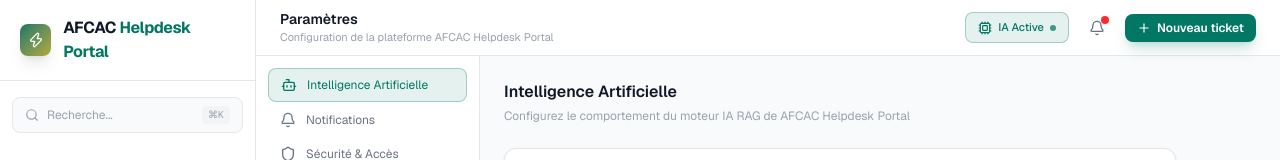
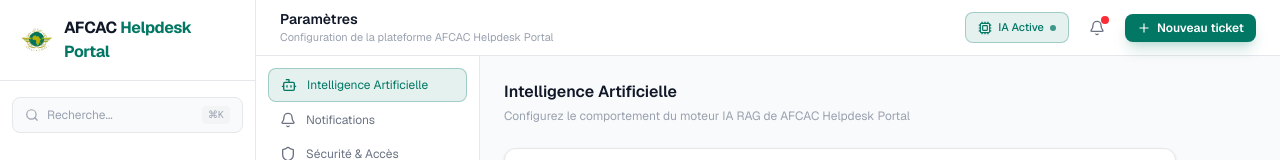
Before and after one commit to afcac-git/HELPDESK, a Next.js app: page /settings in a window 1280 px wide. Shown: the top 160 px of the page. Built offline with nearby package versions, Linux system fonts and the light colour scheme.

Commit message:
Replace sidebar icon with AFCAC logo
Swap the generic gradient/Zap icon for the actual AFCAC brand logo next to the app name.

```diff
--- a/src/components/layout/Sidebar.tsx
+++ b/src/components/layout/Sidebar.tsx
@@ -1,6 +1,7 @@
 "use client";
 
 import Link from "next/link";
+import Image from "next/image";
 import { usePathname } from "next/navigation";
 import {
   LayoutDashboard,
@@ -9,13 +10,13 @@
   BarChart3,
   BookOpen,
   Settings,
-  Zap,
   Search,
   ChevronDown,
   Wifi,
 } from "lucide-react";
 import { cn } from "@/lib/utils";
 import { agents } from "@/data/mock";
+import afcacLogo from "@/images/afcac_logo.png";
 
 const navItems = [
   { href: "/", icon: LayoutDashboard, label: "Command Center" },
@@ -41,9 +42,8 @@
       {/* Logo */}
       <div className="px-5 py-4 border-b border-gray-200">
         <div className="flex items-center gap-3">
-          <div className="w-8 h-8 rounded-lg bg-gradient-to-br from-[#017764] to-[#b0aa34] flex items-center justify-center shadow-lg">
-            <Zap className="w-4 h-4 text-white" />
-          </div>
+          <Image src={afcacLogo} alt="AFCAC" className="w-8 h-8 object-contain shrink-0" priority />
+
           <div>
             <span className="text-gray-900 font-bold text-base tracking-tight">AFCAC</span>
             <span className="text-[#017764] font-bold text-base tracking-tight"> Helpdesk Portal</span>
```
Also changed, not shown: src/images/afcac_logo.png (added).
